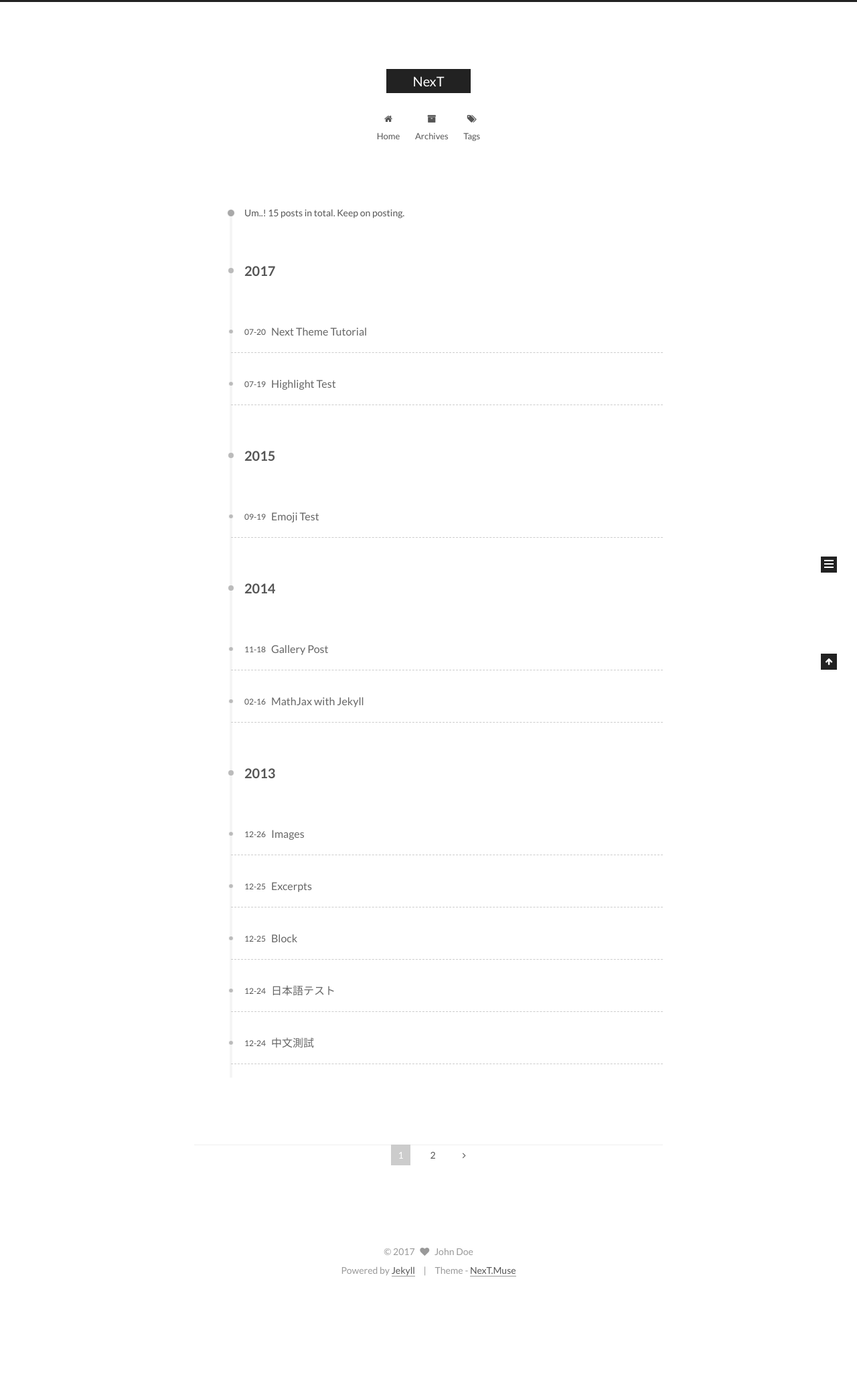
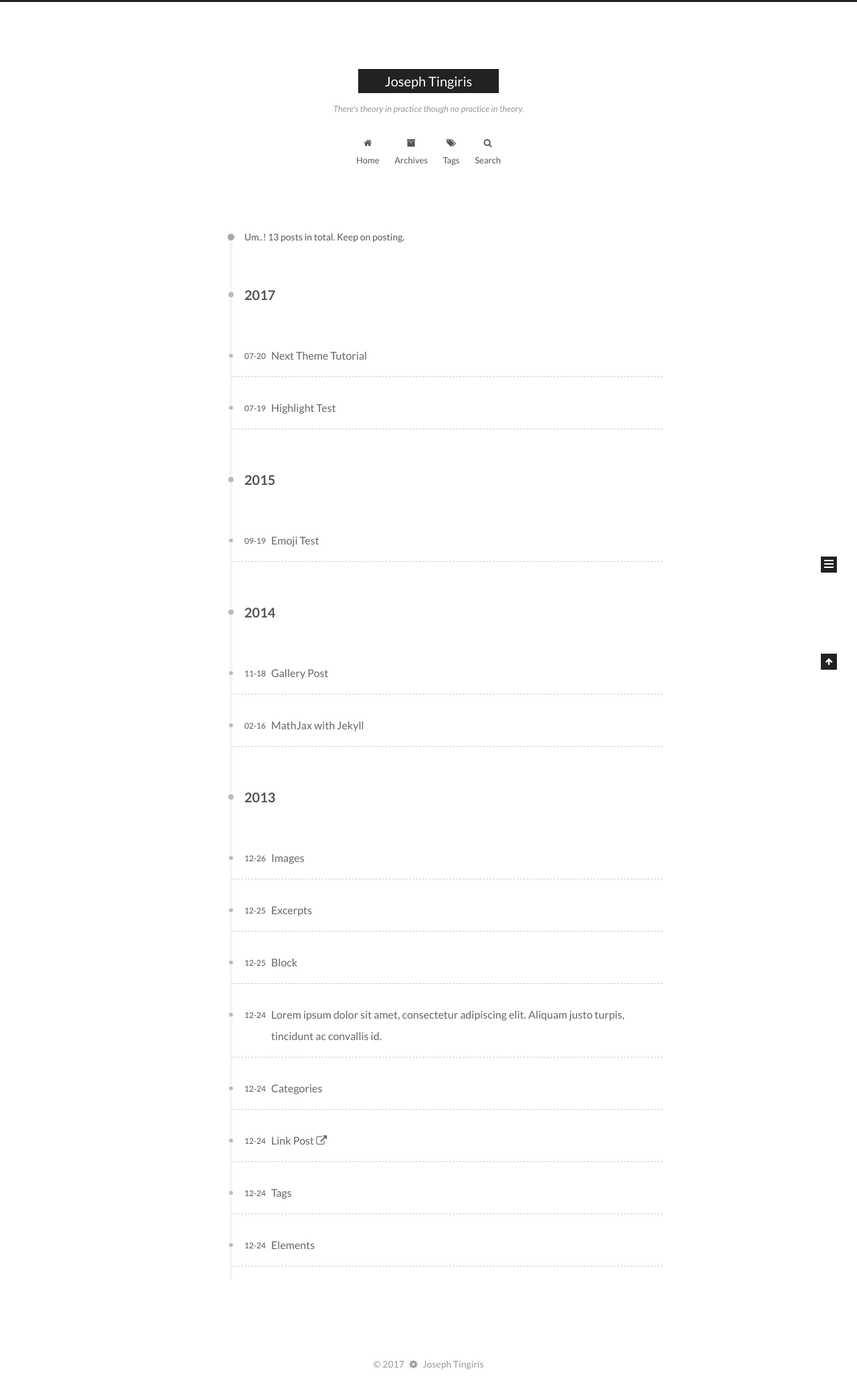
Before and after one commit to josephtingiris/jekyll-theme-next, a Jekyll site: the page built from archives/index.html, in a window 1280 px wide. Shown: the whole page at 67% size. Built offline with Jekyll 4.4.1, drawn with Linux system fonts in a browser that asks for light colours; before the commit the page ends 1931 px from its top, so only the background shows below that.

Commit message:
checkpoint

```diff
--- a/_config.yml
+++ b/_config.yml
@@ -4,13 +4,15 @@
 # ---------------------------------------------------------------
 
 # Site
-title: NexT
-subtitle:
+title: Joseph Tingiris
+subtitle: <i>There's theory in practice though no practice in theory.</i>
 description:
-author: John Doe
+author: Joseph Tingiris
 # Support language: de, en, fr-FR, id, ja, ko, pt-BR, pt, ru, zh-Hans, zh-hk, zh-tw
 language: en
 date_format: '%Y-%m-%d'
+
+github: [metadata]
 
 # URL
 ## If your site is put in a subdirectory, set url as 'http://yoursite.com' and baseurl as '/child'
@@ -19,7 +21,7 @@ baseurl:
 permalink: pretty
 
 # Pagination
-paginate: 10
+paginate: 25
 #paginate_path: "/page:num/"
 #archive:
   #paginate: 10
@@ -66,7 +68,7 @@ feed:
 ## Docs: https://help.github.com/articles/configuring-jekyll-plugins/
 plugins:
 # jemoji conficts with toc in some no-ascii post
-# - jemoji
+ - jemoji
  - jekyll-sitemap
  - jekyll-feed
 
@@ -89,10 +91,10 @@ rss:
 #since: 2015
 
 # icon between year and author @Footer
-authoricon: heart
+authoricon: cog
 
 # Footer `powered-by` and `theme-info` copyright
-copyright: true
+copyright: false
 
 # ---------------------------------------------------------------
 # SEO Settings
@@ -361,8 +363,8 @@ highlight_theme: normal
 
 # MathJax Support
 mathjax:
-  enable: false
-  per_page: false
+  enable: true
+  per_page: true
   cdn: //cdn.bootcss.com/mathjax/2.7.1/latest.js?config=TeX-AMS-MML_HTMLorMML
 
 # Han Support docs: https://hanzi.pro/
@@ -550,7 +552,7 @@ algolia_search:
 
 # Local search
 local_search:
-  enable: false
+  enable: true
   # if auto, trigger search by changing input
   # if manual, trigger search by pressing enter key or search button
   trigger: auto
```
Also changed, not shown: _posts/2013-12-24-中文測試.md (deleted, +0 -21 lines), _posts/2013-12-24-日本語テスト.md (deleted, +0 -21 lines).
